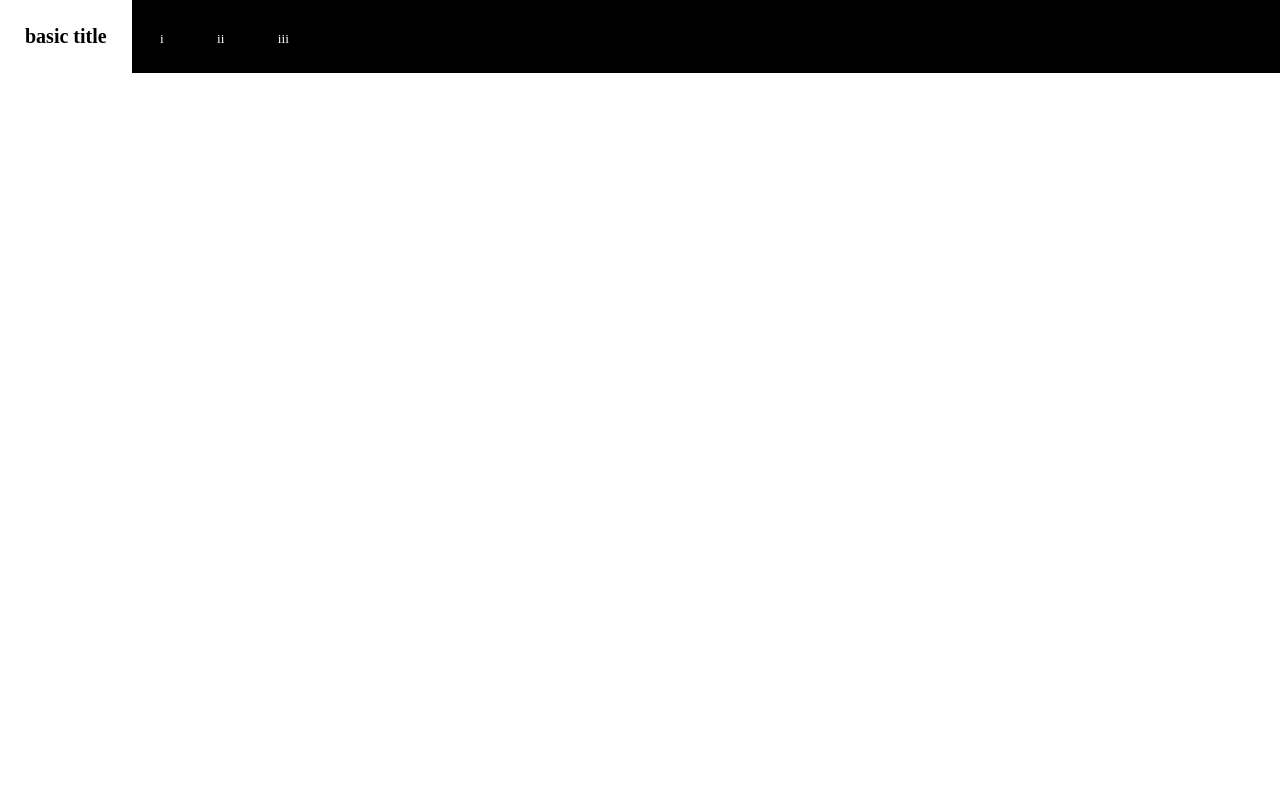
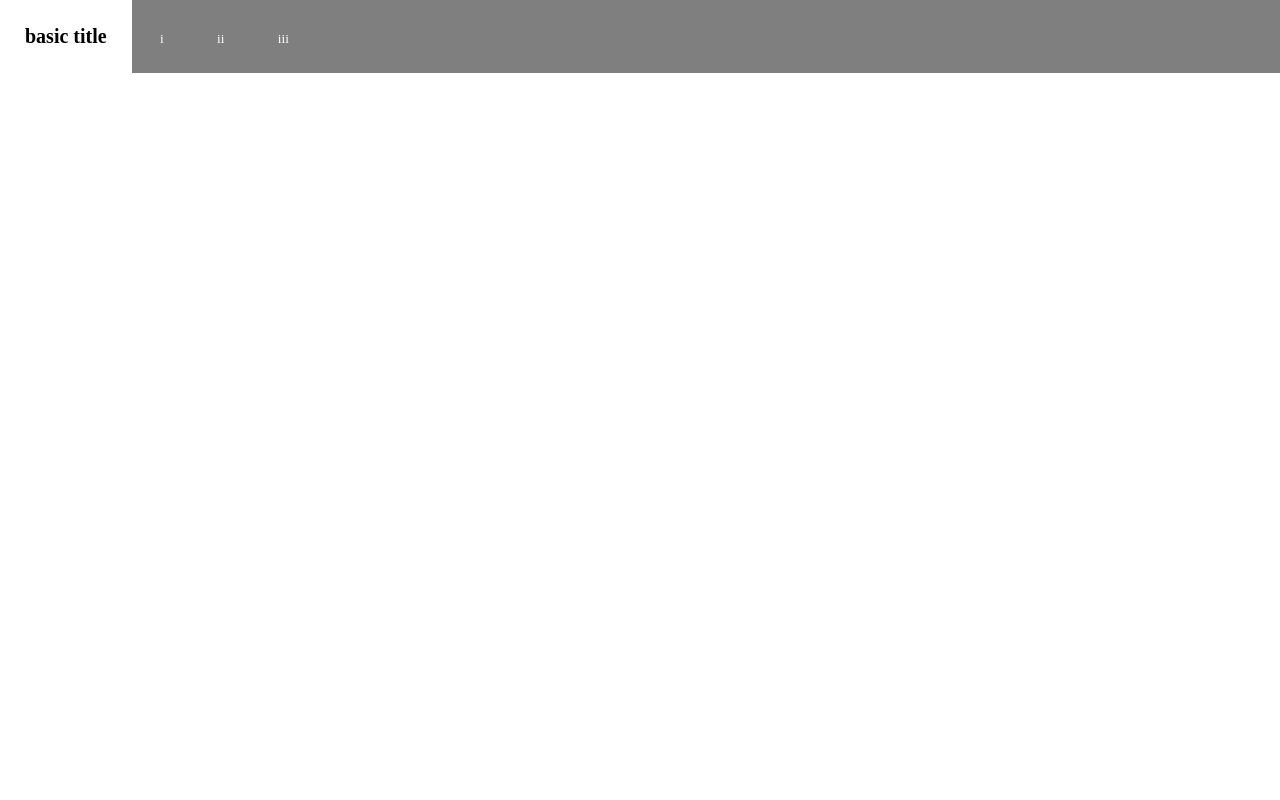
Before and after one commit to niruh/wilted, a PHP site: page /index.html in a window 1280 px wide. Run offline with PHP 8.4, Linux system fonts and the light colour scheme.

Commit message:
clean up

```diff
--- a/css/default.css
+++ b/css/default.css
@@ -9,6 +9,13 @@ body {
   background-attachment: scroll;
 }
 
+/*----------------------------------
+ *
+ *
+ * grid structure
+ *
+ *
+ * --------------------------------*/
 .content {
   display: grid;
   width: 100vw;
@@ -32,7 +39,7 @@ body {
 
 nav {
   grid-area: 1/1/2/4;
-  background: #000;
+  background: rgba(1, 1, 1, 0.5);
 }
 
 /*----------------------------------
@@ -62,7 +69,6 @@ nav a {
 
 nav a:hover {
   color: #000;
-  background: #fff;
 }
 
 /*# sourceMappingURL=default.css.map */
--- a/css/default.scss
+++ b/css/default.scss
@@ -13,6 +13,15 @@ body {
   background-repeat: no-repeat;
   background-attachment: scroll;
 }
+
+/*----------------------------------
+ *
+ *
+ * grid structure
+ *
+ *
+ * --------------------------------*/
+
 .content {
   display: grid;
   width: 100vw;
@@ -33,7 +42,7 @@ body {
 }
 nav {
   grid-area: 1 / 1 / 2 / 4;
-  background: #000;
+  background: rgba(1,1,1,.5);
 }
 
 /*----------------------------------
@@ -61,5 +70,4 @@ nav a {
 }
 nav a:hover {
   color: #000;
-  background: #fff;
 }
```
Also changed, not shown: 1 other file.
